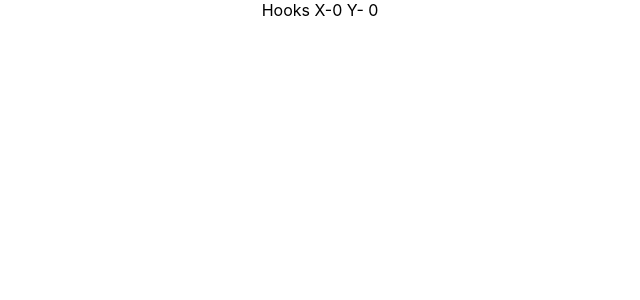
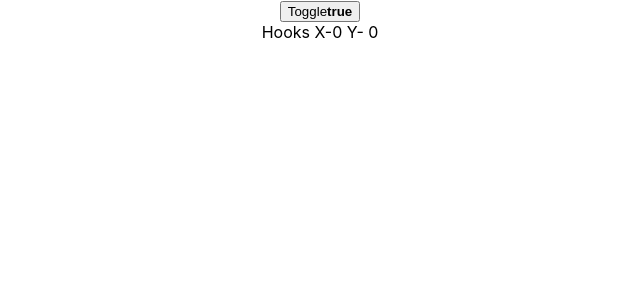
Before and after one commit to gayathri3636/reacthooks, a React (Create React App) app: page / in a window 1280 px wide. Shown: the top 300 px of the page, without its empty margins (320-960 px from the left). Built offline with nearby package versions, Linux system fonts and the light colour scheme.

Commit message:
cleaningup listeners in useeffect

```diff
--- a/src/App.js
+++ b/src/App.js
@@ -1,28 +1,10 @@
 import './App.css';
-// import UsestateCounter from './components/usestateCounter';
-// import UseStateCounterTwo from './components/UseStateCounterTwo';
-// import UseStateCounterThree from './components/UseStateObjects';
-// import UsestateArrays from './components/useState/UsestateArrays';
-// import Classcounterone from './components/useEffect/Classcounterone';
-// import FunctionalCounter from './components/useEffect/FunctionalCounter';
-// import Classcounter2 from './components/useEffect/Classcounter2';
-// import FunctionalCounter2 from './components/useEffect/HookCounter2';
-// import ClassMouse from './components/useEffect/ClassMouse';
-import HookMouse from './components/useEffect/HookMouse';
+import MouseContainer from './components/useEffect/MouseContainer';
 
 function App() {
   return (
     <div className="App">
-      {/* <UsestateCounter /> */}
-      {/* <UseStateCounterTwo /> */}
-      {/* <UseStateCounterThree /> */}
-      {/* <UsestateArrays /> */}
-      {/* <Classcounterone /> */}
-      {/* <FunctionalCounter /> */}
-      {/* <Classcounter2 /> */}
-      {/* <FunctionalCounter2 /> */}
-      {/* <ClassMouse /> */}
-      <HookMouse />
+      <MouseContainer />
     </div>
   );
 }
--- a/src/components/useEffect/ClassMouse.js
+++ b/src/components/useEffect/ClassMouse.js
@@ -11,6 +11,9 @@
     componentDidMount(){
         window.addEventListener('mousemove', this.logMousePosition)
     }
+    componentWillUnmount(){
+        window.addEventListener('mousemove', this.logMousePosition)
+    }
     render() {
         return (
             <div>
--- a/src/components/useEffect/HookMouse.js
+++ b/src/components/useEffect/HookMouse.js
@@ -12,6 +12,10 @@
     useEffect(()=>{
         console.log('useeffect called')
         window.addEventListener('mousemove', logPosition)
+        return()=>{
+            console.log('component unmount called')
+            window.removeEventListener('mousemove', logPosition)
+        }
     },[])
     return (
         <div>
--- /dev/null
+++ b/src/components/useEffect/MouseContainer.js
@@ -0,0 +1,14 @@
+import React, { useState } from 'react';
+import HookMouse from './HookMouse';
+
+function MouseContainer() {
+    const [display, setDisplay]= useState(true)
+    return (
+        <div>
+            <button onClick={()=>setDisplay(!display)}>Toggle{<b>{String(display)}</b>}</button>
+            {display && <HookMouse /> }
+        </div>
+    )
+}
+
+export default MouseContainer
```
Also changed, not shown: 1 other file (tests, documents, lock files or other folders).
